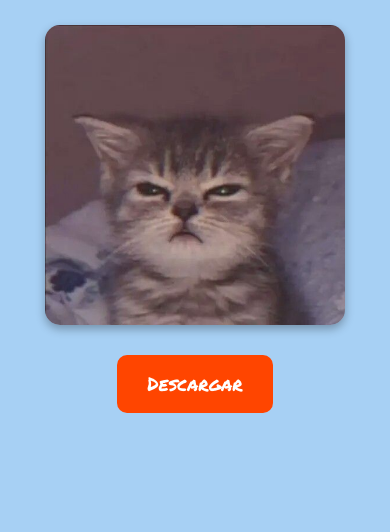
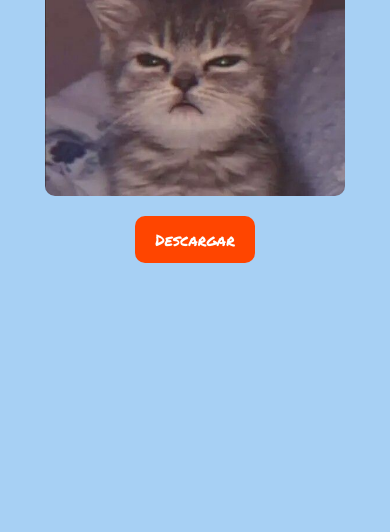
Before and after one commit to Sofia-plus/Mi-gatito, a plain HTML site: page index.html in a window 390 px wide. Shown: the part 312-844 px from the top of the page. Drawn offline with Linux system fonts and the light colour scheme; files whose address does not match are found by name.

Commit message:
Update estilos.css

```diff
--- a/estilos.css
+++ b/estilos.css
@@ -1,23 +1,15 @@
 @import url('https://fonts.googleapis.com/css2?family=Permanent+Marker&display=swap" rel="stylesheet');
 
 body{
-    margin: 0;
-    padding: 0;
-    font-family: 'Pacifico', cursive;
+    text-align: center;
     background-color: #a7d0f4;
-    display: flex;
-    flex-direction: column;
-    justify-content: center;
-    align-items: center;
-    height: 100vh;
     font-family: 'Permanent Marker', cursive;
 }
 
 h2 {
     color: #0e0d5d;
     font-size: 3em;
-    margin-bottom: 40px;
-    text-align: center;
+    margin-top: 30px;
     font-family: 'Permanent Marker', cursive;
 }
 
@@ -34,13 +26,30 @@ button {
 }
 
 button:hover {
-    background-color: #bb523f;
+    background-color: #ec407a;
 }
 
+
 .imagen-intermedia {
-    width: 300px;
+    display: block;
+    margin: 20px auto;
+    max-width: 400px;
+    width: 100%;
     height: auto;
-    margin-bottom: 30px;
-    border-radius: 15px;
-    box-shadow: 0 4px 10px rgba(0,0,0,0.3);
+    border-radius: 10px;
 }
+
+@media screen and (max-width: 768px) {
+    h1 {
+        font-size: 2em;
+    }
+
+    .imagen-intermedia {
+        max-width: 300px;
+    }
+
+    button {
+        padding: 12px 20px;
+        font-size: 1em;
+    }
+}
```
